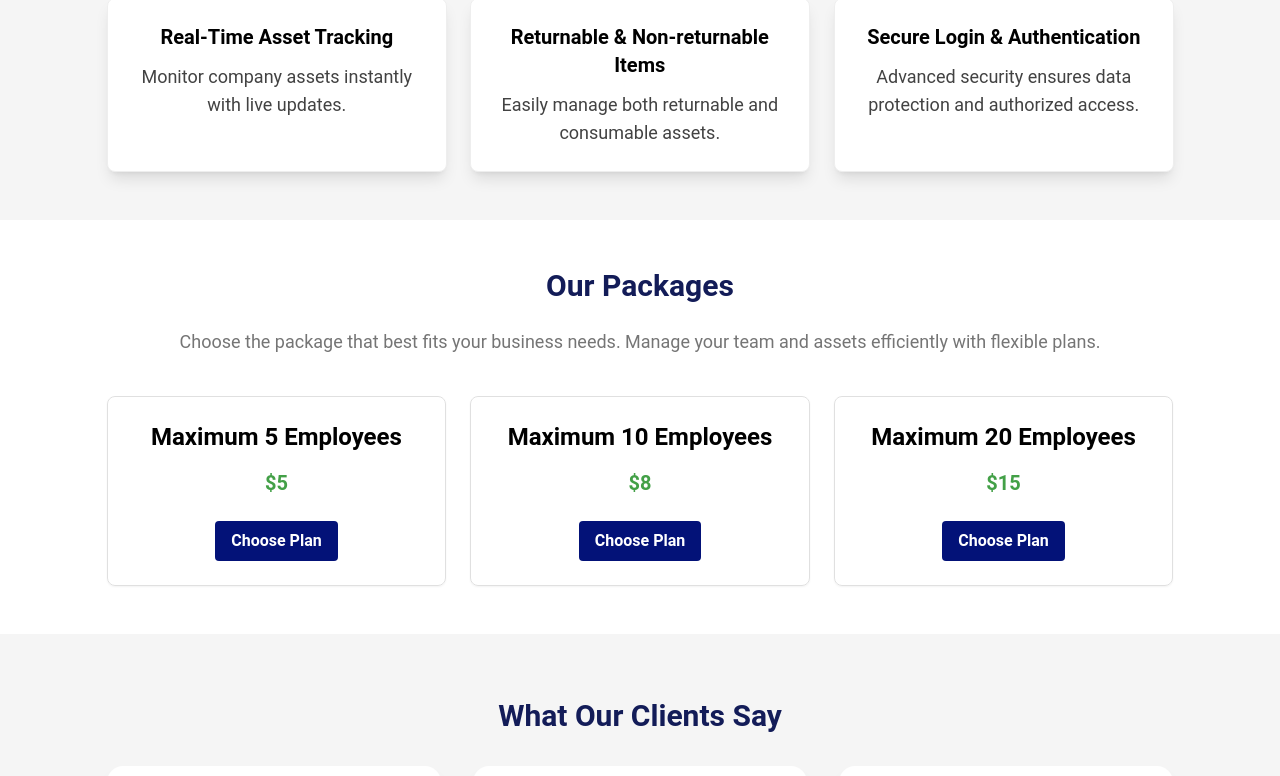
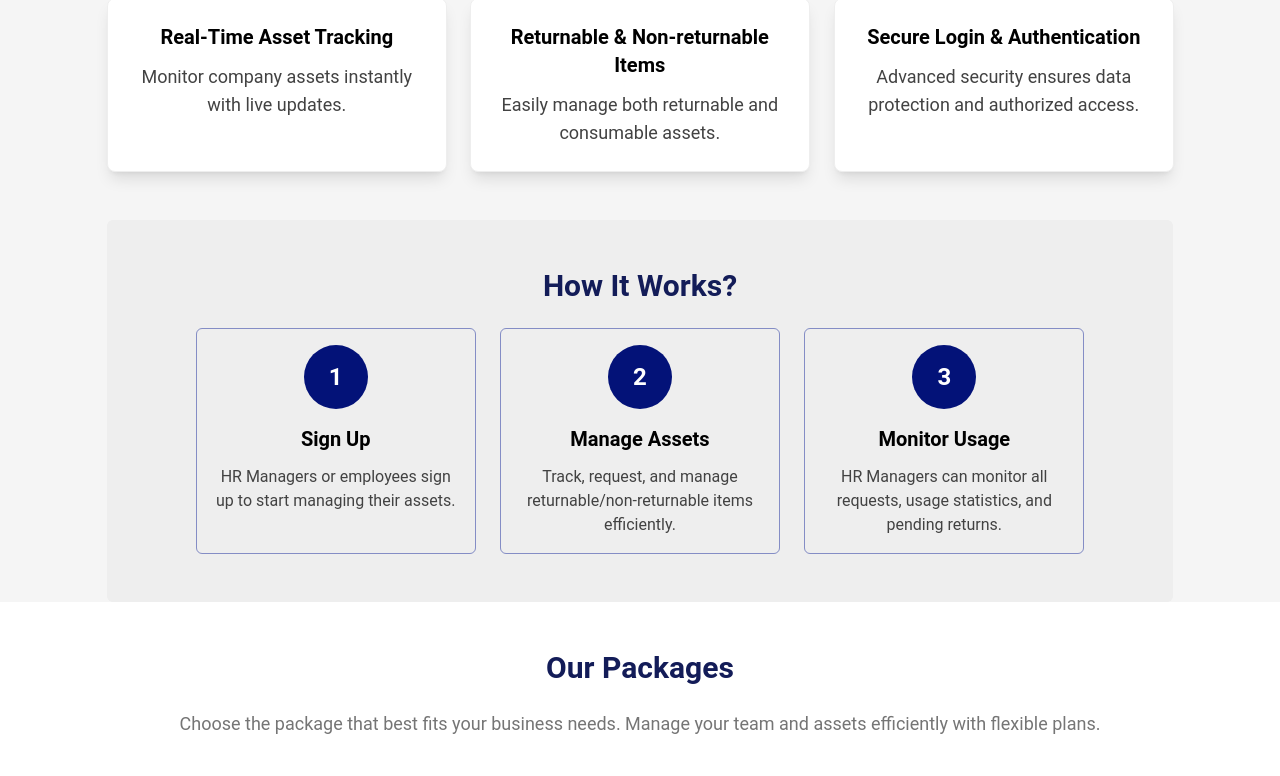
Before and after one commit to wptasmina/xyz-company-client, a React (Vite) app: page / in a window 1280 px wide. Shown: the part 653-1429 px from the top of the page. Built offline with nearby package versions, Linux system fonts and the light colour scheme; no server answers.

Commit message:
Works section dark text and background update

```diff
--- a/src/Page/About_section.jsx
+++ b/src/Page/About_section.jsx
@@ -1,7 +1,8 @@
 
 import WhyChoose from "../components/Features/Why-Choose/WhyChoose";
-import Works from "../components/Features/Works";
+
 import Call_Action from "../components/Features/Call-to-Action/Call_Action";
+import Works from "../components/Features/Our-Packages/Works";
 
 
 
@@ -35,7 +36,7 @@ const About_section = () => {
 
 
                 {/* How It Works Section */}
-                {/* <Works /> */}
+                <Works />
 
 
                 {/* Call-to-Action Section */}
--- a/src/components/Features/Works.jsx
+++ b/src/components/Features/Our-Packages/Works.jsx
@@ -2,7 +2,7 @@ import React from 'react'
 
 export default function Works() {
   return (
-    <section className="bg-gray-200 dark:bg-[#232e3f]">
+    <section className="bg-gray-200 dark:bg-[#131e2e] rounded-md">
                 <div className="py-12 sm:w-10/12 w-full  px-6 sm:px-0 mx-auto">
                     <h2 data-aos="fade-up"
                         ata-aos="zoom-in-left"
@@ -14,22 +14,22 @@ export default function Works() {
                             data-aos-duration="1000"
                             className="text-center border border-[#20319e83] rounded-md py-4">
                             <div className="bg-[#031278] text-white md:w-16 w-10 md:h-16 h-10 rounded-full flex items-center justify-center mx-auto mb-4 md:text-2xl text-lg font-bold">1</div>
-                            <h3 data-aos="fade-left" ata-aos="zoom-in-left" data-aos-duration="1000" className="text-xl font-semibold mb-3 dark:text-black">Sign Up</h3>
-                            <p data-aos="fade-right" ata-aos="zoom-in-left" data-aos-duration="1000" className='px-4 dark:text-gray-400 text-gray-800'>HR Managers or employees sign up to start managing their assets.</p>
+                            <h3 data-aos="fade-left" ata-aos="zoom-in-left" data-aos-duration="1000" className="text-xl font-semibold mb-3 dark:text-gray-50">Sign Up</h3>
+                            <p data-aos="fade-right" ata-aos="zoom-in-left" data-aos-duration="1000" className='px-4 dark:text-gray-500 text-gray-800'>HR Managers or employees sign up to start managing their assets.</p>
                         </div>
                         <div data-aos="fade-up"
                             ata-aos="zoom-in-left"
                             data-aos-duration="1000" className="text-center border border-[#20319e83] rounded-md py-4">
                             <div className="bg-[#031278] text-white md:w-16 w-10 md:h-16 h-10 rounded-full flex items-center justify-center mx-auto mb-4 md:text-2xl text-lg font-bold">2</div>
-                            <h3 data-aos="fade-left" ata-aos="zoom-in-left" className="text-xl dark:text-black font-semibold mb-3">Manage Assets</h3>
-                            <p data-aos="fade-right" ata-aos="zoom-in-left" data-aos-duration="1000" className="dark:text-gray-400 text-gray-800 px-2">Track, request, and manage returnable/non-returnable items efficiently.</p>
+                            <h3 data-aos="fade-left" ata-aos="zoom-in-left" className="text-xl dark:text-gray-50 font-semibold mb-3">Manage Assets</h3>
+                            <p data-aos="fade-right" ata-aos="zoom-in-left" data-aos-duration="1000" className="dark:text-gray-500 text-gray-800 px-2">Track, request, and manage returnable/non-returnable items efficiently.</p>
                         </div>
                         <div data-aos="fade-up"
                             ata-aos="zoom-in-left"
                             data-aos-duration="1000" className="text-center border border-[#20319e83] rounded-md py-4">
                             <div className="bg-[#031278] text-white md:w-16 w-10 md:h-16 h-10 rounded-full flex items-center justify-center mx-auto mb-4 md:text-2xl text-lg font-bold">3</div>
-                            <h3 data-aos="fade-right" ata-aos="zoom-in-left" data-aos-duration="1000" className="text-xl dark:text-black font-semibold mb-3">Monitor Usage</h3>
-                            <p data-aos="fade-right" ata-aos="zoom-in-left" data-aos-duration="1000" className="dark:text-gray-400 text-gray-800 px-2">HR Managers can monitor all requests, usage statistics, and pending returns.</p>
+                            <h3 data-aos="fade-right" ata-aos="zoom-in-left" data-aos-duration="1000" className="text-xl dark:text-gray-50 font-semibold mb-3">Monitor Usage</h3>
+                            <p data-aos="fade-right" ata-aos="zoom-in-left" data-aos-duration="1000" className="dark:text-gray-500 text-gray-800 px-2">HR Managers can monitor all requests, usage statistics, and pending returns.</p>
                         </div>
                     </div>
                 </div>
```
